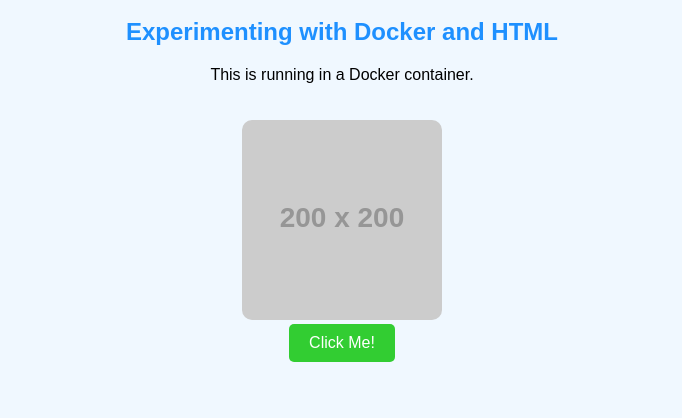
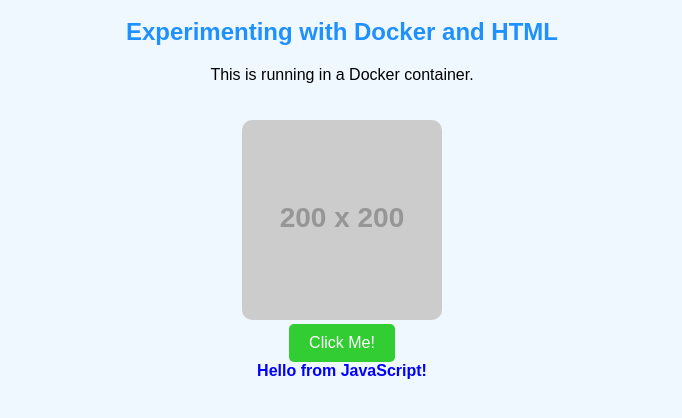
Before and after one commit to vicolat/apprunner-app, a website: page index.html in a window 1280 px wide. Shown: the part 90-508 px from the top of the page, without its empty margins (298-980 px from the left). Drawn offline with Linux system fonts and the light colour scheme; placeholder pictures from the web are drawn by us.

Commit message:
Add HTML div and safe JS script

```diff
--- a/index.html
+++ b/index.html
@@ -42,16 +42,27 @@
     <div>
         <button onclick="alert('Hello from Docker!')">Click Me!</button>
     </div>
-<script>
+    <div id="myElementId"></div>
+    <script>
+  // Wait until the page is fully loaded
   document.addEventListener('DOMContentLoaded', () => {
-    const myElement = document.getElementById('myElementId'); // the element your JS will target
 
+    // Get the element you want to update
+    const myElement = document.getElementById('myElementId');
+
+    // Only run code if the element exists
     if (myElement) {
       console.log('Element exists — safe to run JS here');
+      // Change the text inside the div
       myElement.textContent = "Hello from JavaScript!";
+
+      // Example: change styles
+      myElement.style.color = "blue";
+      myElement.style.fontWeight = "bold";
     } else {
       console.warn('Element not found: myElementId');
     }
+
   });
 </script>
 </body>
```
